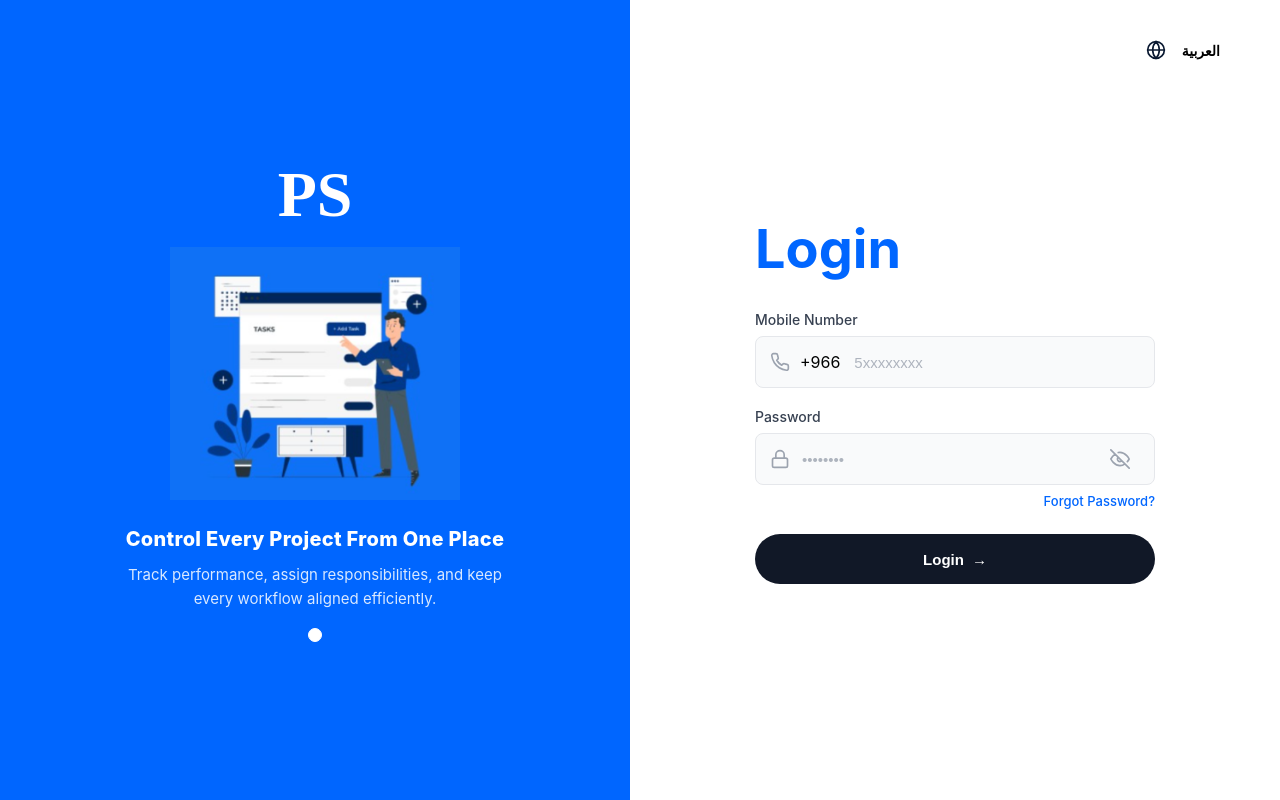
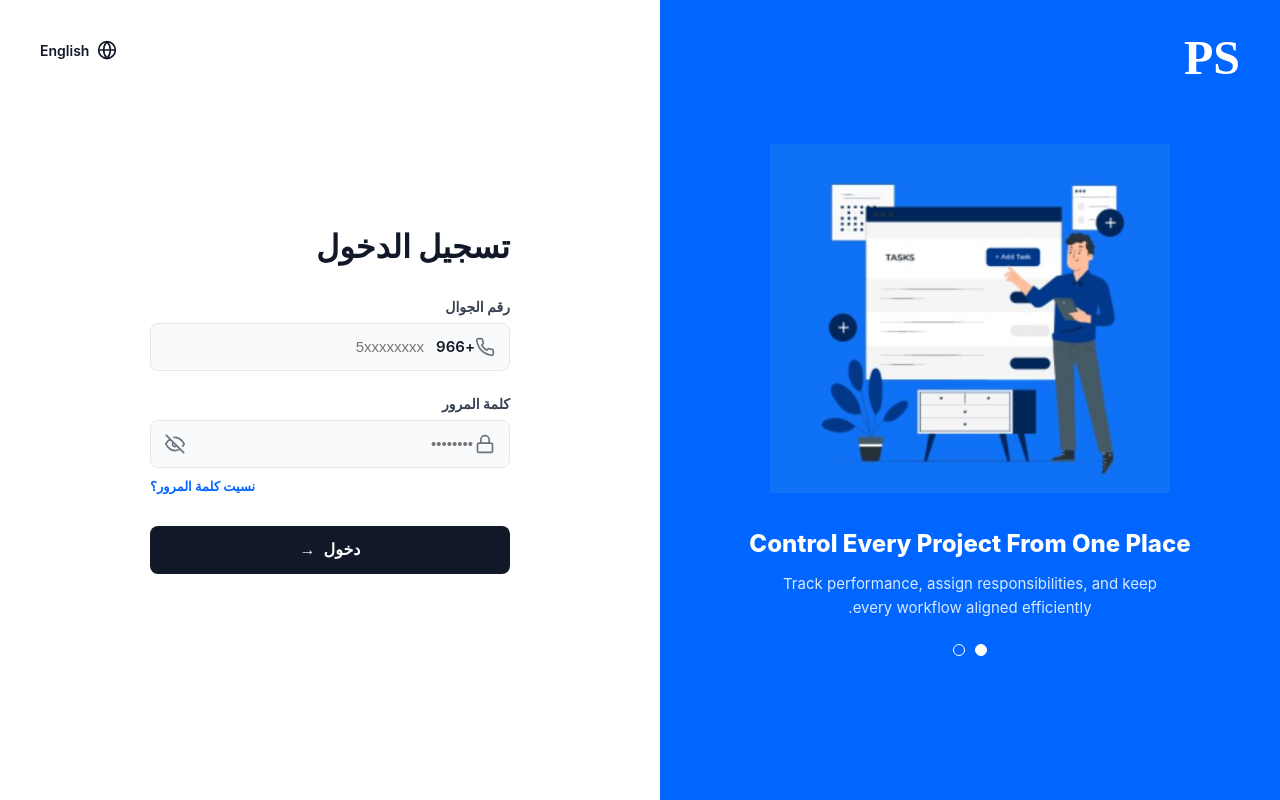
Before and after one commit to Yucyj/project-managment, an Angular app: page / in a window 1280 px wide. Before the commit this address led to /auth/login. Built offline with nearby package versions, Linux system fonts and the light colour scheme.

Commit message:
refactor

```diff
--- a/src/app/app.css
+++ b/src/app/app.css
@@ -1,91 +1,243 @@
-body {
-  background-color: #f3f4f6;
-  margin: 0;
-  font-family: 'Segoe UI', Tahoma, Geneva, Verdana, sans-serif;
+:host {
+  --primary-blue: #0066ff;
+  --dark-navy: #111827;
+  --text-gray: #6b7280;
+  --border-light: #e5e7eb;
 }
 
-.login-container {
-  max-width: 320px;
-  margin: 100px auto;
-  padding: 30px;
-  border: 1px solid #e5e7eb;
-  border-radius: 12px;
-  background-color: #ffffff;
-  box-shadow: 0 10px 15px -3px rgba(0, 0, 0, 0.05);
+body {
+  margin: 0;
+  padding: 0;
+  box-sizing: border-box;
 }
 
-h2 {
-  color: #1f2937;
-  text-align: center;
-  margin-bottom: 5px;
+.split-screen {
+  display: flex;
+  height: 100vh;
+  width: 100vw;
+  max-height: 100vh;
+  overflow: hidden !important;
+  font-family: -apple-system, BlinkMacSystemFont, "Segoe UI", Roboto, sans-serif;
+  background-color: #ffffff;
 }
 
-.subtitle {
-  color: #6b7280;
-  font-size: 13px;
+/* Forces layout direction alignment based on translation parameters */
+[dir="rtl"] { display: flex; flex-direction: row; }
+[dir="ltr"] { display: flex; flex-direction: row; }
+
+.left-section {
+  flex: 1;
+  background-color: var(--primary-blue);
+  color: #ffffff;
+  display: flex;
+  flex-direction: column;
+  align-items: center;
+  justify-content: center;
+  padding: 40px;
   text-align: center;
-  margin-bottom: 25px;
+  position: relative;
+  height: 100vh;
+  box-sizing: border-box;
 }
 
-.field {
-  margin-bottom: 18px;
+.brand-logo {
+  font-size: 48px;
+  font-weight: bold;
+  position: absolute;
+  top: 30px;
+  left: 40px;
+  font-family: 'Times New Roman', Times, serif;
 }
 
-.field label {
-  display: block;
-  margin-bottom: 6px;
-  font-weight: 600;
-  color: #374151;
-  font-size: 14px;
+[dir="rtl"] .brand-logo {
+  right: 40px;
+  left: auto;
 }
 
-.field input {
+.illustration-container {
   width: 100%;
-  padding: 10px;
-  border: 1px solid #d1d5db;
-  border-radius: 6px;
-  box-sizing: border-box;
-  font-size: 14px;
+  max-width: 400px;
+  margin-bottom: 30px;
 }
 
-.field input:focus {
-  border-color: #3b82f6;
-  outline: none;
+.main-project-img {
+  width: 100%;
+  height: auto;
+  object-fit: contain;
 }
 
-button {
-  width: 100%;
-  padding: 12px;
-  background-color: #3b82f6;
-  color: white;
-  border: none;
-  border-radius: 6px;
-  font-size: 15px;
-  font-weight: bold;
-  cursor: pointer;
-  transition: background-color 0.2s;
+.headline {
+  font-size: 24px;
+  font-weight: 800;
+  margin: 0 0 12px 0;
+  line-height: 1.4;
 }
 
-button:hover {
-  background-color: #2563eb;
+.description {
+  font-size: 15px;
+  opacity: 0.85;
+  margin: 0 0 24px 0;
+  max-width: 380px;
+  line-height: 1.6;
 }
 
-.success {
-  color: #166534;
-  background-color: #dcfce7;
-  padding: 10px;
-  border-radius: 6px;
+.slider-dots {
+  display: flex;
+  gap: 10px;
+}
+
+.slider-dots .dot {
+  width: 10px;
+  height: 10px;
+  border: 1px solid white;
+  border-radius: 50%;
+  cursor: pointer;
+  transition: background 0.3s;
+}
+
+.slider-dots .dot.active {
+  background: white;
+}
+
+.right-section {
+  flex: 1;
+  display: flex;
+  flex-direction: column;
+  position: relative;
+  padding: 60px;
+  justify-content: center;
+  align-items: center;
+  height: 100vh;
+  box-sizing: border-box;
+  background-color: #ffffff;
+  color: var(--dark-navy);
+}
+
+.lang-selector {
+  position: absolute;
+  top: 40px;
+  display: flex;
+  align-items: center;
+  gap: 8px;
+  font-size: 14px;
+  cursor: pointer;
+  font-weight: 600;
+}
+
+[dir="rtl"] .lang-selector { left: 40px; right: auto; }
+[dir="ltr"] .lang-selector { right: 40px; left: auto; }
+
+.icon-svg {
+  width: 20px;
+  height: 20px;
+}
+
+.color-gray { stroke: var(--text-gray); fill: none; stroke-width: 2; }
+.color-blue { stroke: var(--primary-blue); fill: none; stroke-width: 2; }
+.color-navy { stroke: var(--dark-navy); fill: none; stroke-width: 2; }
+
+.form-wrapper {
+  width: 100%;
+  max-width: 360px;
+}
+
+.form-title {
+  font-size: 32px;
+  font-weight: 800;
+  color: var(--dark-navy);
+  margin: 0 0 32px 0;
+}
+
+.input-group {
+  margin-bottom: 24px;
+  width: 100%;
+}
+
+.input-group label {
+  display: block;
+  margin-bottom: 8px;
+  font-size: 14px;
+  color: #374151;
+  font-weight: 600;
+}
+
+.input-with-icon {
+  display: flex;
+  align-items: center;
+  background-color: #f9fafb;
+  border: 1px solid var(--border-light);
+  border-radius: 8px;
+  padding: 0 14px;
+  height: 48px;
+  box-sizing: border-box;
+}
+
+.input-with-icon:focus-within {
+  border-color: var(--primary-blue);
+  background-color: #ffffff;
+}
+
+.country-code {
+  font-size: 15px;
+  color: var(--dark-navy);
+  font-weight: 600;
+  margin-inline-end: 10px;
+}
+
+.input-with-icon input {
+  flex: 1;
+  border: none;
+  background: transparent;
+  height: 100%;
+  font-size: 15px;
+  outline: none;
+  color: #111111;
+}
+
+.toggle-password {
+  cursor: pointer;
+  display: flex;
+  align-items: center;
+}
+
+.forgot-link-blue {
+  display: block;
+  font-size: 13px;
+  color: var(--primary-blue);
+  text-decoration: none;
+  margin-top: 10px;
+  font-weight: 600;
+  text-align: end;
+}
+
+.submit-btn {
+  width: 100%;
+  height: 48px;
+  background-color: var(--dark-navy);
+  color: #ffffff;
+  border: none;
+  border-radius: 8px;
+  font-size: 16px;
+  font-weight: 700;
+  cursor: pointer;
+  display: flex;
+  align-items: center;
+  justify-content: center;
+  gap: 8px;
+  margin-top: 32px;
+}
+
+.submit-btn:hover {
+  background-color: #1f2937;
+}
+
+.msg-error {
+  background-color: #fee2e2;
+  color: #991b1b;
+  padding: 12px;
+  border-radius: 8px;
+  margin-top: 16px;
   text-align: center;
   font-size: 14px;
-  margin-top: 15px;
+  font-weight: 500;
 }
-
-.error {
-  color: #991b1b;
-  background-color: #fee2e2;
-  padding: 10px;
-  border-radius: 6px;
-  text-align: center;
-  font-size: 14px;
-  margin-top: 15px;
-}
--- a/src/app/app.html
+++ b/src/app/app.html
@@ -1 +1,54 @@
-<h1> helo </h1>
+<div class="split-screen" [dir]="isArabic ? 'rtl' : 'ltr'">
+  <!-- الجانب الأيسر: الشعار والمحتوى البصري -->
+  <div class="left-section">
+    <div class="brand-logo">PS</div>
+    <div class="illustration-container">
+      <img src="dashboard.png" alt="Project Dashboard" class="main-project-img" />
+    </div>
+    <h1 class="headline">{{ slides[currentSlide].title }}</h1>
+    <p class="description">{{ slides[currentSlide].desc }}</p>
+    <div class="slider-dots">
+      <span *ngFor="let s of slides; let i = index" class="dot" [class.active]="i === currentSlide" (click)="setSlide(i)"></span>
+    </div>
+  </div>
+
+  <!-- الجانب الأيمن: استمارة تسجيل الدخول الفعلية -->
+  <div class="right-section">
+    <div class="lang-selector" (click)="toggleLanguage()">
+      <svg class="icon-svg color-navy" viewBox="0 0 24 24"><circle cx="12" cy="12" r="10"/><path d="M12 2a14.5 14.5 0 0 0 0 20 14.5 14.5 0 0 0 0-20M2 12h20"/></svg>
+      <span>{{ isArabic ? 'English' : 'العربية' }}</span>
+    </div>
+
+    <div class="form-wrapper">
+      <h2 class="form-title">{{ isArabic ? 'تسجيل الدخول' : 'Login' }}</h2>
+      <form (ngSubmit)="onLogin()">
+        <div class="input-group">
+          <label for="mobile">{{ isArabic ? 'رقم الجوال' : 'Mobile Number' }}</label>
+          <div class="input-with-icon">
+            <svg class="icon-svg color-gray" viewBox="0 0 24 24"><path d="M22 16.92v3a2 2 0 0 1-2.18 2 19.79 19.79 0 0 1-8.63-3.07 19.5 19.5 0 0 1-6-6 19.79 19.79 0 0 1-3.07-8.67A2 2 0 0 1 4.11 2h3a2 2 0 0 1 2 1.72 12.84 12.84 0 0 0 .7 2.81 2 2 0 0 1-.45 2.11L8.09 9.91a16 16 0 0 0 6 6l1.27-1.27a2 2 0 0 1 2.11-.45 12.84 12.84 0 0 0 2.81.7A2 2 0 0 1 22 16.92z"/></svg>
+            <span class="country-code">+966</span>
+            <input id="mobile" type="text" [(ngModel)]="mobileNumber" name="mobileNumber" placeholder="5xxxxxxxx" required />
+          </div>
+        </div>
+
+        <div class="input-group">
+          <label for="password">{{ isArabic ? 'كلمة المرور' : 'Password' }}</label>
+          <div class="input-with-icon">
+            <svg class="icon-svg color-gray" viewBox="0 0 24 24"><rect x="3" y="11" width="18" height="11" rx="2" ry="2"/><path d="M7 11V7a5 5 0 0 1 10 0v4"/></svg>
+            <input id="password" [type]="showPassword ? 'text' : 'password'" [(ngModel)]="password" name="password" placeholder="••••••••" required />
+            <span class="toggle-password" (click)="showPassword = !showPassword">
+              <svg *ngIf="showPassword" class="icon-svg color-blue" viewBox="0 0 24 24"><path d="M1 12s4-8 11-8 11 8 11 8-4 8-11 8-11-8-11-8zm11 5a5 5 0 1 0 0-10 5 5 0 0 0 0 10z"/></svg>
+              <svg *ngIf="!showPassword" class="icon-svg color-gray" viewBox="0 0 24 24"><path d="M17.94 17.94A10.07 10.07 0 0 1 12 20c-7 0-11-8-11-8a18.45 18.45 0 0 1 5.06-5.94M9.9 4.24A9.12 9.12 0 0 1 12 4c7 0 11 8 11 8a18.5 18.5 0 0 1-2.16 3.19m-6.72-1.07a3 3 0 1 1-4.24-4.24M1 1l22 22"/></svg>
+            </span>
+          </div>
+          <a href="#" class="forgot-link-blue">{{ isArabic ? 'نسيت كلمة المرور؟' : 'Forgot Password?' }}</a>
+        </div>
+
+        <button type="submit" class="submit-btn">
+          <span>{{ isArabic ? 'دخول' : 'Login' }}</span> <span>&rarr;</span>
+        </button>
+      </form>
+      <div *ngIf="feedbackMessage" class="msg-error">{{ feedbackMessage }}</div>
+    </div>
+  </div>
+</div>
--- a/src/app/app.ts
+++ b/src/app/app.ts
@@ -1,10 +1,65 @@
-import { Component } from '@angular/core';
-import { RouterModule } from '@angular/router';
+import { Component, OnInit, OnDestroy } from '@angular/core';
+import { CommonModule } from '@angular/common';
+import { FormsModule } from '@angular/forms';
+import { AuthService } from './features/auth/services/auth.service';
+import { Router } from '@angular/router';
 
 @Component({
   selector: 'app-root',
   standalone: true,
-  imports: [RouterModule], // Essential token to activate route viewports
-  template: `<router-outlet></router-outlet>` // This is the placeholder where your login page will render
+  imports: [CommonModule, FormsModule],
+  templateUrl: './app.html',
+  styleUrl: './app.css'
 })
-export class AppComponent {}
+export class AppComponent implements OnInit, OnDestroy {
+  isArabic = true;
+  showPassword = false;
+  mobileNumber = '';
+  password = '';
+  feedbackMessage = '';
+  currentSlide = 0;
+  slides = [
+    { title: 'Control Every Project From One Place', desc: 'Track performance, assign responsibilities, and keep every workflow aligned efficiently.' },
+    { title: 'Predictive Analytical Integrity', desc: 'Monitor resource anomalies and secure corporate task parameters instantly.' }
+  ];
+
+  constructor(
+    private authService: AuthService,
+    private router: Router
+  ) {}
+
+  ngOnInit() {}
+  ngOnDestroy() {}
+  toggleLanguage() { this.isArabic = !this.isArabic; }
+  setSlide(index: number) { this.currentSlide = index; }
+
+  onLogin() {
+    this.feedbackMessage = '';
+
+    if (!this.mobileNumber || !this.password) {
+      this.feedbackMessage = this.isArabic ? 'الرجاء إدخال رقم الجوال وكلمة المرور.' : 'Please enter mobile number and password.';
+      return;
+    }
+
+    // 🚀 Calling the exact case-sensitive Swagger authentication gate
+    this.authService.loginToServer(this.mobileNumber, this.password).subscribe({
+      next: (response) => {
+        if (response && response.succeeded) {
+          // Double-check the physical label or server response schema to confirm token values match exactly
+          localStorage.setItem('token', response.data?.token || '');
+          localStorage.setItem('username', response.data?.userName || '');
+
+          this.router.navigateByUrl('/dashboard/index');
+        } else {
+          this.feedbackMessage = response.message || (this.isArabic ? 'فشل تسجيل الدخول.' : 'Login failed.');
+        }
+      },
+      error: (err) => {
+        console.error('Swagger gate boundary check:', err);
+        this.feedbackMessage = this.isArabic
+          ? 'خطأ في الاتصال بالخادم. تأكد من إدخال البيانات بشكل صحيح.'
+          : 'Server authentication failed. Please check your credentials.';
+      }
+    });
+  }
+}
--- a/tsconfig.app.json
+++ b/tsconfig.app.json
@@ -1,6 +1,7 @@
 {
   "extends": "./tsconfig.json",
   "compilerOptions": {
+    "ignoreDeprecations": "6.0",
     "outDir": "./out-tsc/app",
     "types": [],
     "baseUrl": ".",
--- a/tsconfig.json
+++ b/tsconfig.json
@@ -3,6 +3,7 @@
 {
   "compileOnSave": false,
   "compilerOptions": {
+    "ignoreDeprecations": "6.0",
     "noImplicitOverride": true,
     "noPropertyAccessFromIndexSignature": true,
     "noImplicitReturns": true,
```
Also changed, not shown: src/app/app.routes.ts (+4 -5 lines), src/app/features/auth/services/auth.service.ts (+13 -2 lines).
